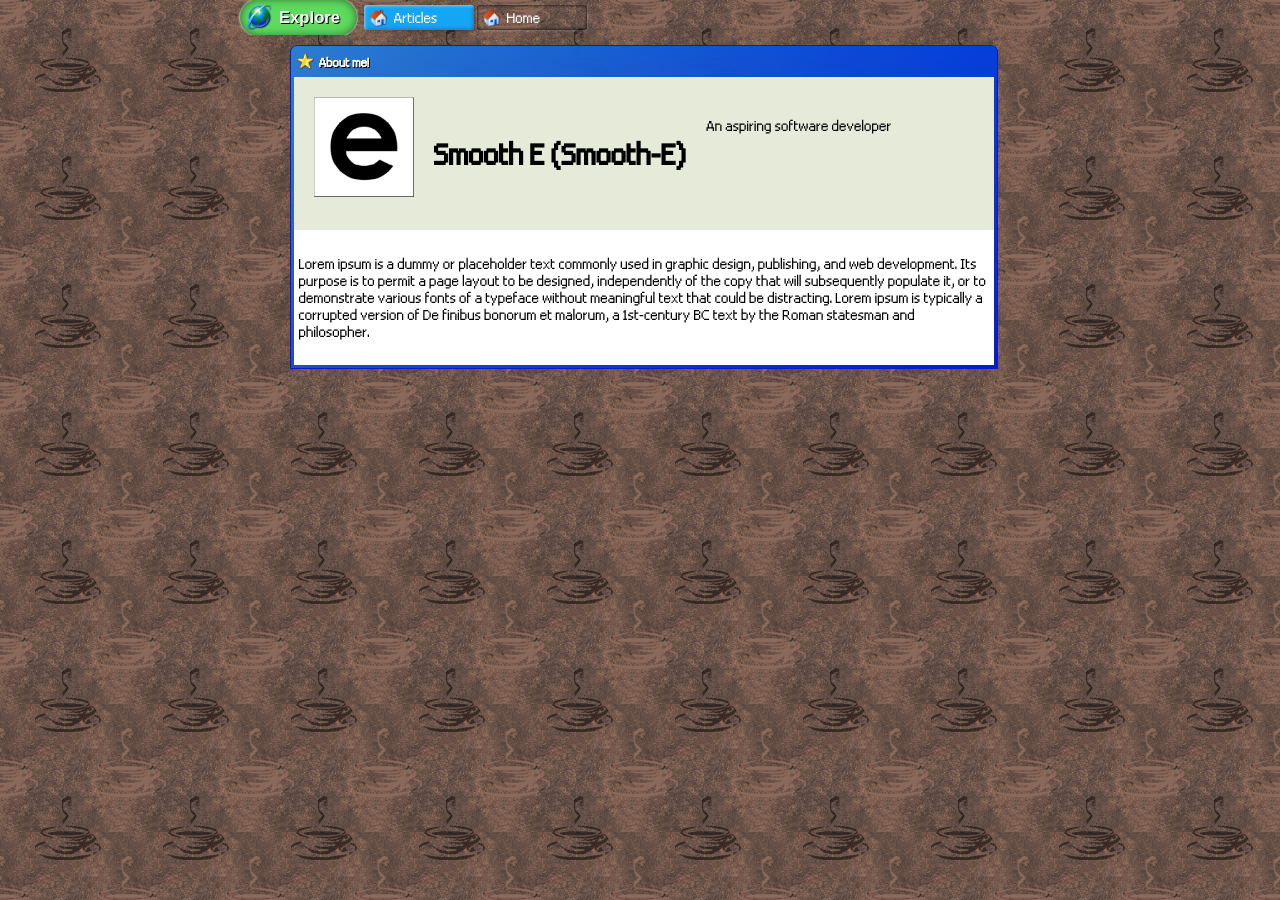
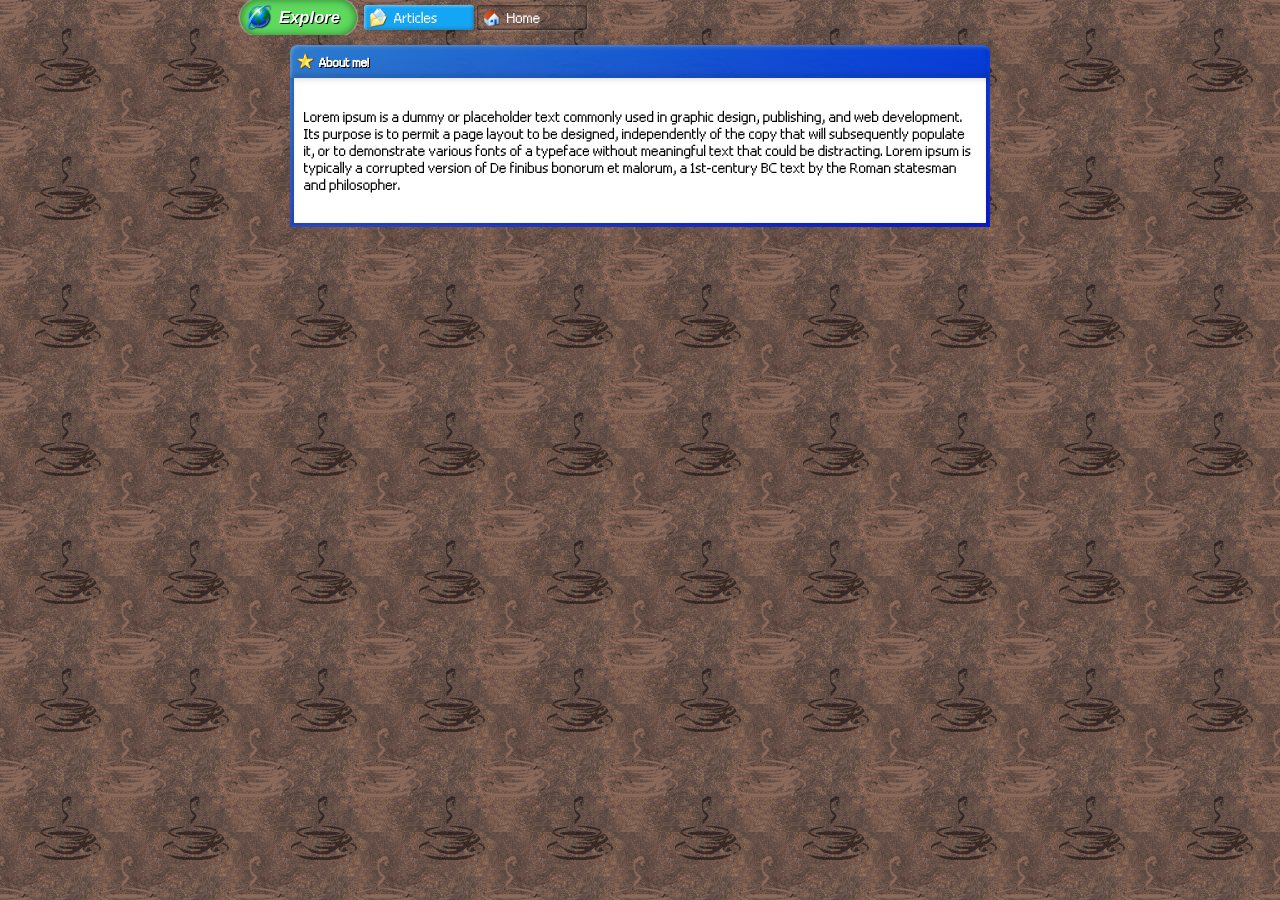
Before and after one commit to Smooth-E/smooth-e.github.io, a Jekyll site: the page built from index.html, in a window 1280 px wide. Built offline with Jekyll 4.4.1, drawn with Linux system fonts in a browser that asks for light colours.

Commit message:
Adjust window header style

```diff
--- a/css/style.scss
+++ b/css/style.scss
@@ -77,6 +77,7 @@
                 text-shadow: 1px 1px black;
                 font-weight: bold;
                 font-size: 1.25em;
+                font-style: italic;
                 margin-left: 7px;
                 margin-right: 10px;
             }
@@ -102,7 +103,10 @@
             margin-right: 3px;
 
             &.selected {
-                background: linear-gradient(rgba(0, 0, 0, 0.05)), linear-gradient(var(--window-frame-color3));
+                background:
+                    linear-gradient(rgba(0, 0, 0, 0.05)),
+                    linear-gradient(var(--window-frame-color3))
+                ;
                 box-shadow:
                     inset 1px 1px 3px rgba(0, 0, 0, 0.5),
                     inset -1px -1px 3px rgba(0, 0, 0, 0.5),
@@ -120,27 +124,65 @@
 }
 
 .center-column {
-    margin-left: calc(50% - 350px);
-    width: 700px
+    width: 700px;
+    margin-left: auto;
+    margin-right: auto;
+
+    @media (max-width: 730px) {
+        width: calc(100% - 30px);
+    }
 }
 
 .window {
     display: inline-block;
-    background: linear-gradient(to top left, var(--window-frame-color1), transparent),
-                linear-gradient(to top right, var(--window-frame-color2), transparent),
-                linear-gradient(to bottom left, var(--window-frame-color3), transparent),
-                linear-gradient(to bottom right, var(--window-frame-color4), transparent);
+    position: relative;
+    background:
+        linear-gradient(to top left, var(--window-frame-color1), transparent),
+        linear-gradient(to top right, var(--window-frame-color2), transparent),
+        linear-gradient(to bottom left, var(--window-frame-color3), transparent),
+        linear-gradient(to bottom right, var(--window-frame-color4), transparent),
+    ;
     border-radius: 7px 7px 0 0;
-    border: 1px solid var(--window-frame-color1);
-    padding: 3px;
+    overflow: hidden;
+
+    &::before {
+        content: "";
+        display: block;
+        position: absolute;
+        top: 2px;
+        left: 2px;
+        width: calc(100% - 4px);
+        height: calc(100% - 4px);
+        border-radius: inherit;
+        box-shadow: inset 0 0 5px rgba(0, 0, 0, 0.2);
+        z-index: 0;
+    }
 
     .header {
+        position: relative;
         display: flex;
         align-items: center;
         width: 100%;
         height: 25px;
-        padding-bottom: 3px;
+        padding: 4px;
         color: white;
+        border-radius: inherit;
+        box-shadow: 0 0 7px rgba(0, 0, 0, 0.2);
+
+        &::before {
+            content: "";
+            display: block;
+            position: absolute;
+            top: 0;
+            left: 0;
+            width: 100%;
+            height: 100%;
+            border-radius: 7px 7px 2px 2px;
+            box-shadow:
+                inset 2px 2px 5px rgba(255, 255, 255, 0.25),
+                inset -2px -2px 5px rgba(0, 0, 0, 0.2),
+            ;
+        }
 
         .icon {
             width: 17px;
@@ -158,8 +200,11 @@
 
     .content {
         display: inline-block;
-        width: 100%;
-        height: calc(100% - 25px - 3px);
+        width: auto;
+        height: calc(100% - 25px - 4px);
+        margin-right: 4px;
+        margin-left: 4px;
+        margin-bottom: 4px;
         background: white;
     }
 }
--- a/index.html
+++ b/index.html
@@ -26,7 +26,7 @@
                     <span class="title">Explore</span>
                 </button>
                 <div class="program">
-                    <img class="icon" src="/assets/icons/home-48.png"/>
+                    <img class="icon" src="/assets/icons/articles-folder-48.png"/>
                     Articles
                 </div>
                 <div class="program selected">
@@ -41,17 +41,9 @@
                     <img class="icon" src="/assets/icons/star-48.png"/>
                     <span class="title">About me!
                     </span>
-                    <a class="button-minimize"></a>
-                    <a class="button-maximize"></a>
-                    <a class="button-close"></a>
                 </div>
                 <div class="content">
-                    <div class="pane">
-                        <img id="avatar" src="/assets/avatar.png"/>
-                        <p id="username">Smooth E (Smooth-E)</p>
-                        <p id="intro">An aspiring software developer</p>
-                    </div>
-                    <p style="padding: 5px;">
+                    <p style="padding: 10px;">
                         Lorem ipsum is a dummy or placeholder text commonly used in graphic design, publishing, and web development. Its purpose is to permit a page layout to be designed, independently of the copy that will subsequently populate it, or to demonstrate various fonts of a typeface without meaningful text that could be distracting. Lorem ipsum is typically a corrupted version of De finibus bonorum et malorum, a 1st-century BC text by the Roman statesman and philosopher.
                     </p>
                 </div>
```
Also changed, not shown: assets/icons/articles-folder-48.png (added).
